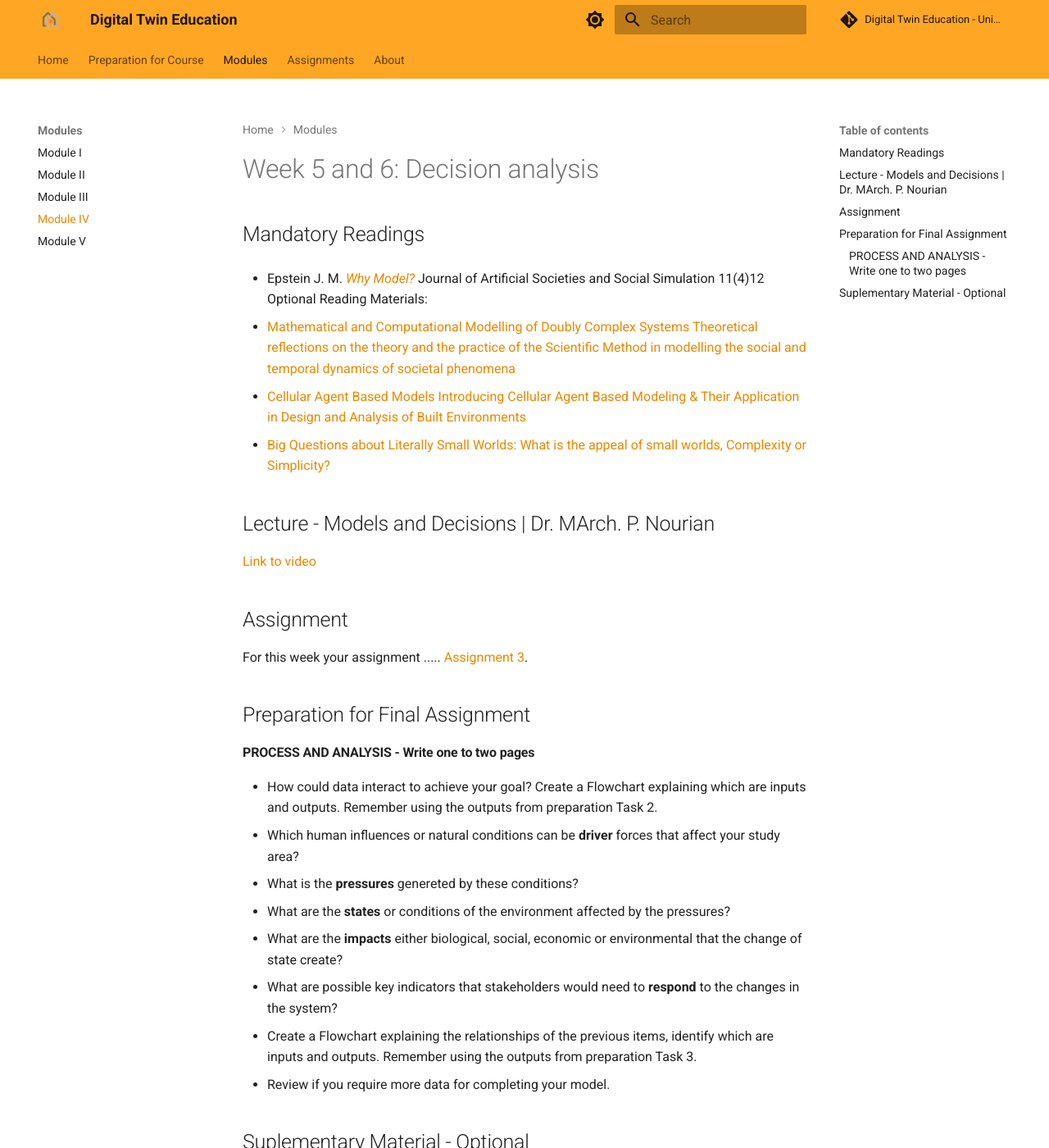
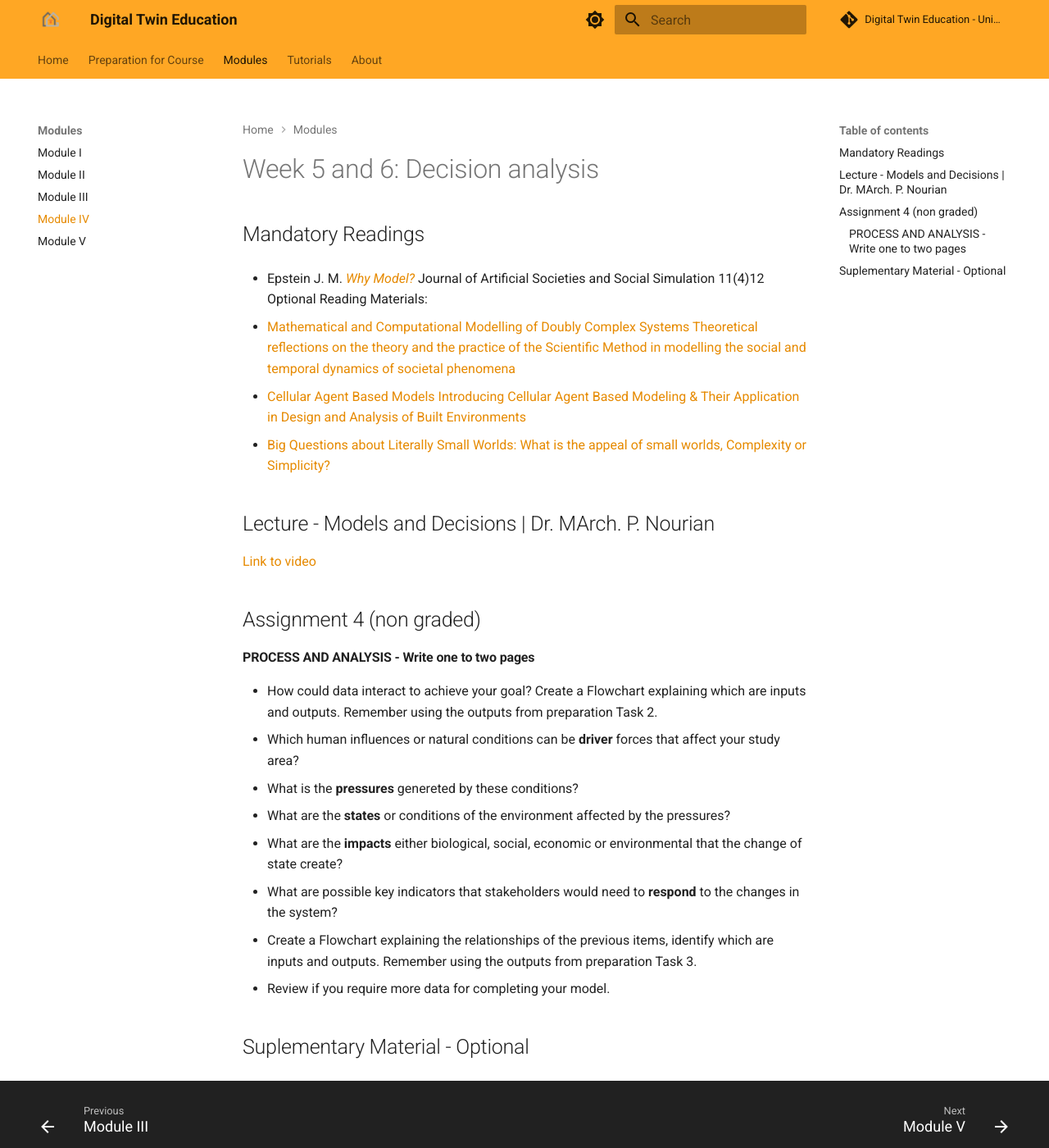
Before and after one commit to DigitalTwin-Geohub/DigitalTwinEducation, an MkDocs documentation site: the page built from docs/Modules/Module IV.md, in a window 1280 px wide and 1400 px high. Shown: the whole window at 82% size. Built offline with MkDocs 1.6.1 and Material for MkDocs 9.7.7, drawn with Linux system fonts in a browser that asks for light colours; comment, search, counter and statistics services are not loaded.

Commit message:
Update tutorial names and navigation menu

```diff
--- a/docs/Modules/Module IV.md
+++ b/docs/Modules/Module IV.md
@@ -13,11 +13,8 @@
 
 [Link to video](video)
 
-## Assignment
 
-For this week your assignment ..... [Assignment 3](../Assignment/Assignment%20III.md).
-
-## Preparation for Final Assignment
+## Assignment 4 (non graded)
 
 #### PROCESS AND ANALYSIS - Write one to two pages
 
--- a/mkdocs.yml
+++ b/mkdocs.yml
@@ -11,15 +11,9 @@
     - Module III: Modules/Module III.md
     - Module IV: Modules/Module IV.md
     - Module V: Modules/Module V.md
-  - Assignments:
-    - Assingment 1: Assignment/Assignment I.md
-    - Assingment 2: Assignment/Assignment II.md
-    - Assingment 3: Assignment/Assignment III.md
-    # - Assingment 4: Assignment/Assignment IV.md
-    # - Assingment 5: Assignment/Assignment V.md
-    - Final Assignment: Assignment/FINAL Assignment.md
-    - Tutorials:
-      - Tutorial: Assignment/Intro to Blender.md
+  - Tutorials:
+      - Tutorial 1: Assignment/Intro to Blender.md
+      - Tutorial 2: Assignment/Assignment 1.md
   - About:
     - License: license.md
     - Citing: citing.md
```
Also changed, not shown: docs/Modules/Module I.md (+1 -1 lines), docs/Modules/Module III.md (+1 -3 lines), docs/Modules/Module V.md (+1 -1 lines).
